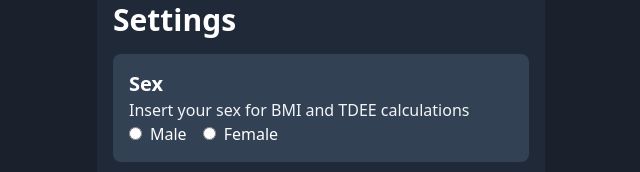
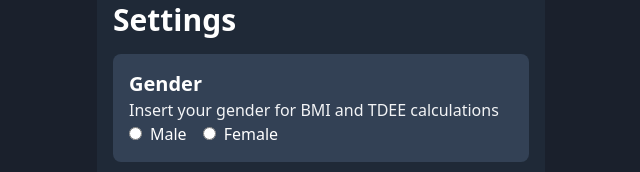
Before and after one commit to maurodf0/weight-traker, a Vue app: page /settings in a window 1280 px wide. Shown: the part 146-318 px from the top of the page, without its empty margins (319-959 px from the left). Built offline with nearby package versions, Linux system fonts and the light colour scheme; the HTML template or start-up script is replaced by a standard one.

Commit message:
gender instead of sex

```diff
--- a/src/views/SettingsView.vue
+++ b/src/views/SettingsView.vue
@@ -28,8 +28,8 @@ const { activity } = useActivity()
       <h1>Settings</h1>
 
         <section class="wrapper my-4 bg-white dark:bg-slate-700 p-4 rounded-lg">
-        <h2 class="text-xl font-bold dark:text-white">Sex</h2>
-        <p> Insert your sex for BMI and TDEE calculations</p>
+        <h2 class="text-xl font-bold dark:text-white">Gender</h2>
+        <p> Insert your gender for BMI and TDEE calculations</p>
         <div class="flex gap-4">
           <div class="input">
             <input type="radio" id="male" value="male" v-model="sex" class="mr-2">
```
